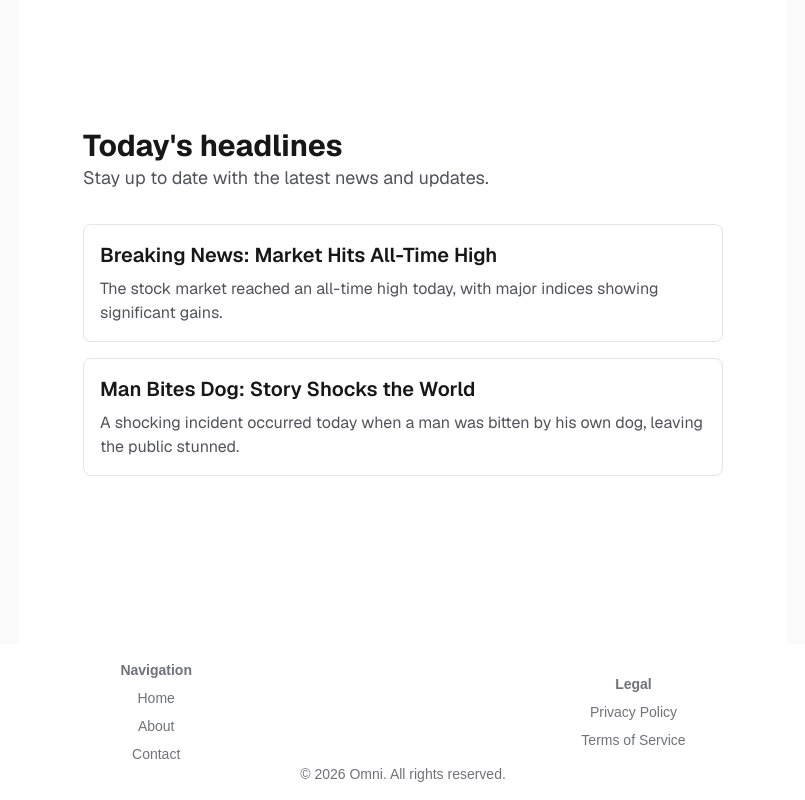
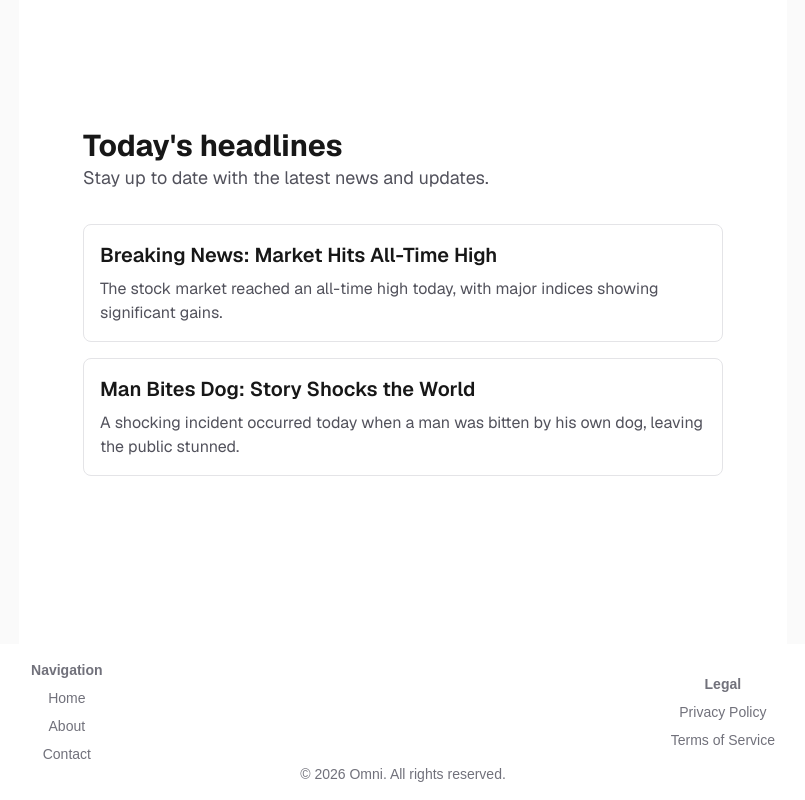
Before and after one commit to thomassrmcardle/Omni, a Next.js app in the folder app/: page / in a window 1280 px wide. Shown: the whole page, without its empty margins (237-1042 px from the left). Built offline with nearby package versions, Linux system fonts and the light colour scheme.

Commit message:
Attempted to fix match-stack issue.

```diff
--- a/app/app/globals.css
+++ b/app/app/globals.css
@@ -34,3 +34,8 @@ h3 {
   justify-content: space-evenly;
   align-items: center;
 }
+
+.match-stack {
+  flex-grow: 1;
+  flex-direction: column;
+}
--- a/app/app/layout.tsx
+++ b/app/app/layout.tsx
@@ -21,7 +21,7 @@ function FooterLayout() {
   return (
     <footer className="w-full text-center py-4 text-sm text-zinc-500 dark:text-zinc-400">
        <div className="flex space-evenly w-full gap-8">
-        <div className="flex flex-col">
+        <div className="flex flex-col match-stack">
           <h3 className="font-semibold" >Navigation</h3>
           <ul className="flex flex-col gap-2">
             <li><a href="/" className="text-white-200 hover:underline">
@@ -36,7 +36,7 @@ function FooterLayout() {
           </ul>
         </div>
 
-        <div className="flex flex-col">
+        <div className="flex flex-col match-stack">
           <h3 className="font-semibold" >Legal</h3>
           <ul className="flex flex-col gap-2">
             <li><a href="/privacy" className="text-white-200 hover:underline">
```
